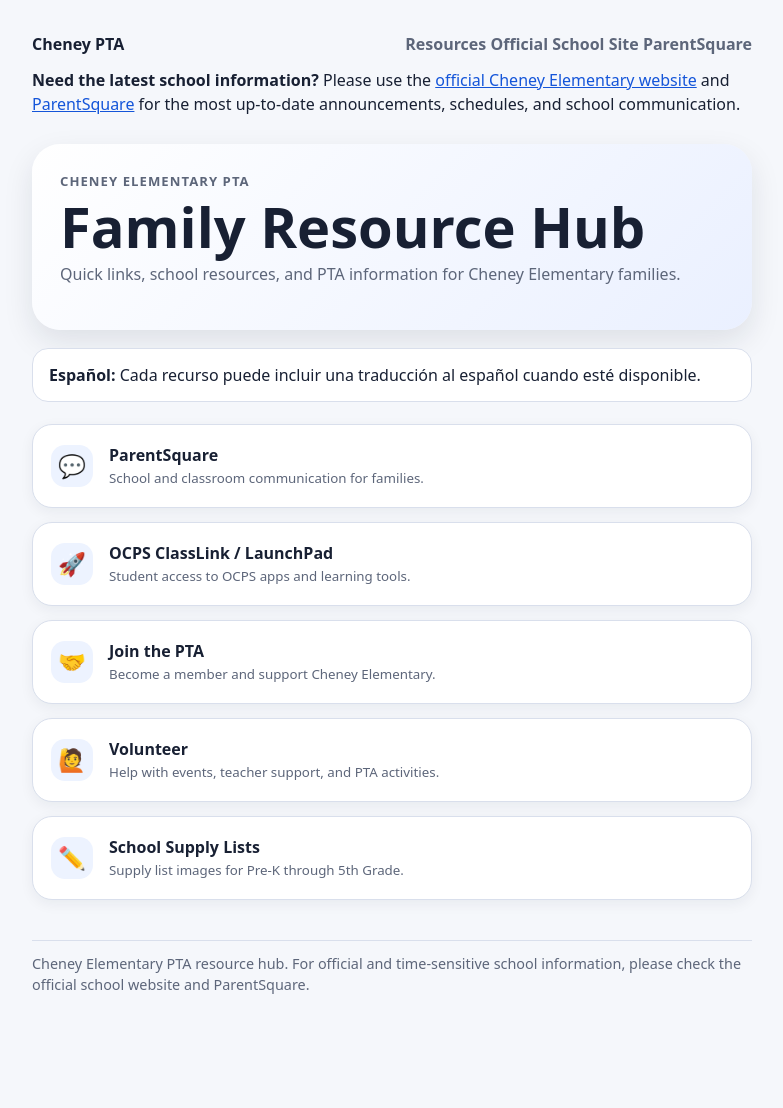
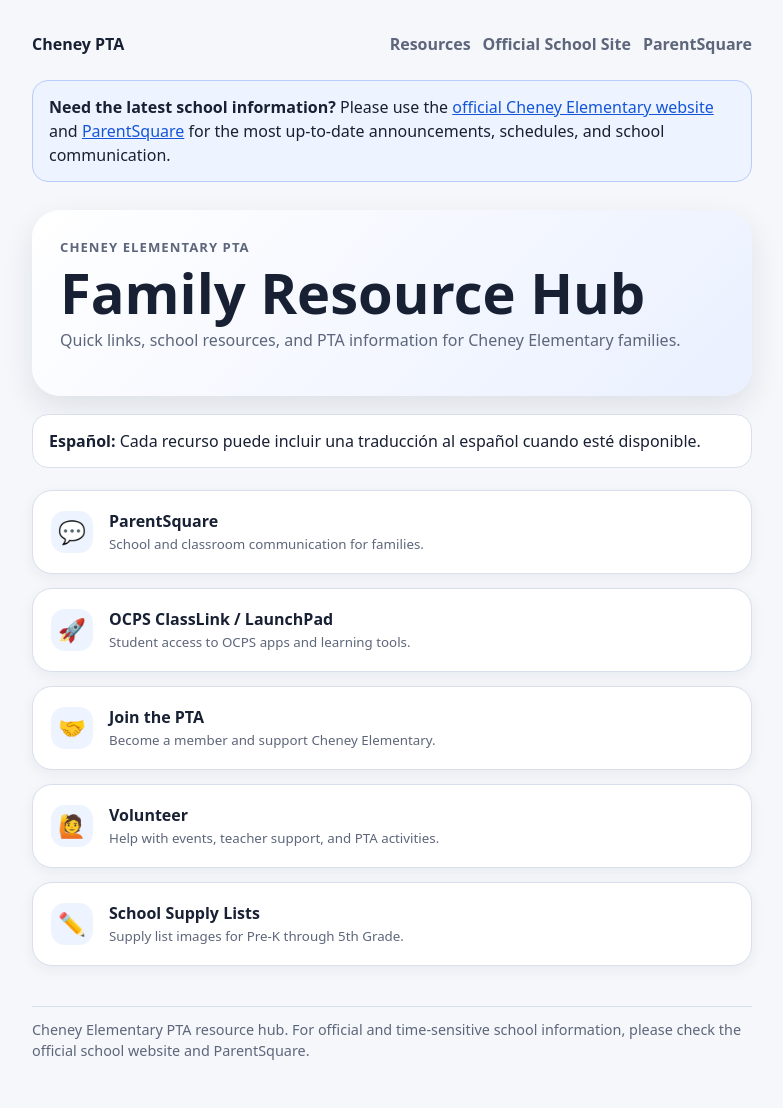
Before and after one commit to matthewtckr/cheneypta, a Jekyll site: the page built from index.md, in a window 1280 px wide. Shown: the whole page, without its empty margins (248-1031 px from the left). Built offline with Jekyll 4.4.1, drawn with Linux system fonts in a browser that asks for light colours; before the commit the page ends 1042 px from its top, so only the background shows below that.

Commit message:
Style official information notice

```diff
--- a/assets/css/site.css
+++ b/assets/css/site.css
@@ -40,6 +40,16 @@ a {
   padding: 12px 0;
 }
 
+.site-header {
+  flex-wrap: wrap;
+}
+
+.site-header nav {
+  display: flex;
+  flex-wrap: wrap;
+  gap: 12px;
+}
+
 .site-title {
   font-weight: 800;
   color: var(--text);
@@ -50,6 +60,15 @@ a {
   color: var(--muted);
   font-weight: 650;
   text-decoration: none;
+}
+
+.official-info-note {
+  margin: 12px 0 20px;
+  padding: 14px 16px;
+  border: 1px solid #b8cdfa;
+  border-radius: 16px;
+  background: #eef4ff;
+  color: var(--text);
 }
 
 .hero {
```
